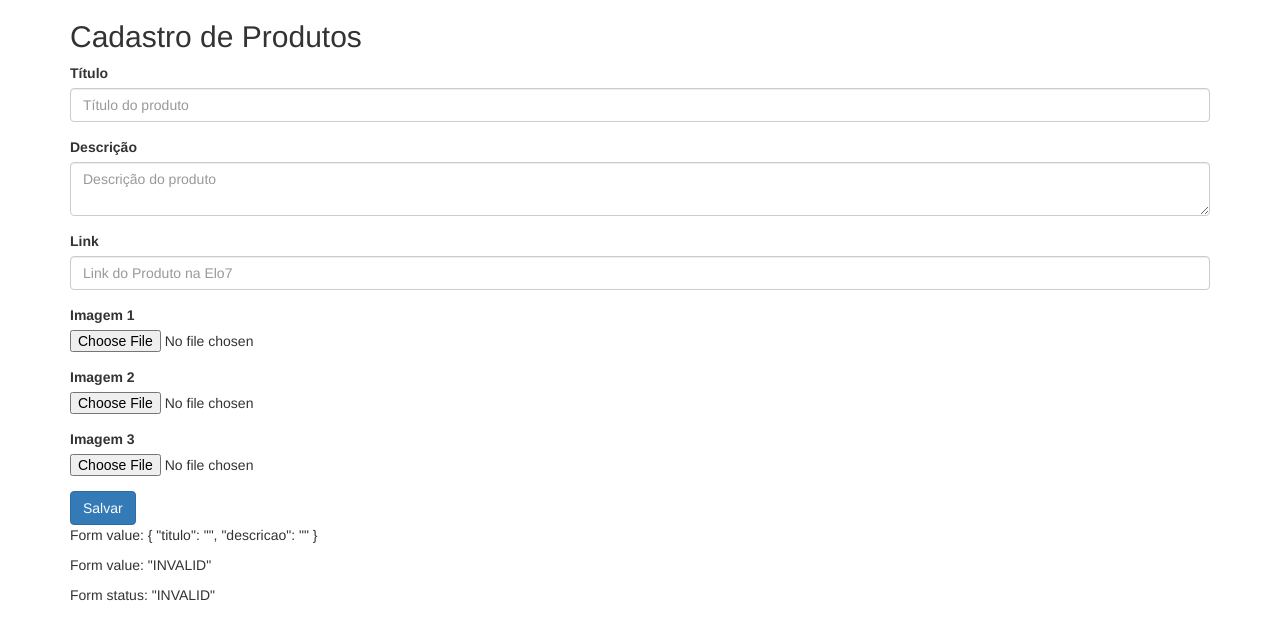
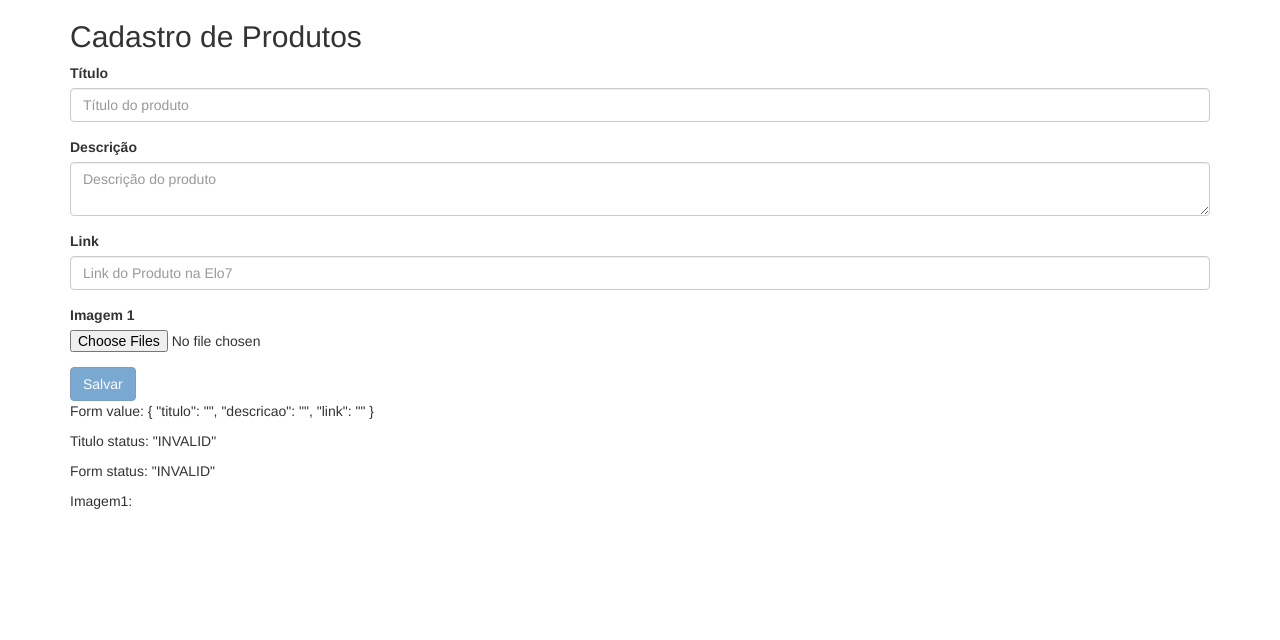
Before and after one commit to moraisvinny/piccoli-vestiti, an Angular app: page / in a window 1280 px wide. Shown: the top 640 px of the page. Built offline with nearby package versions, Linux system fonts and the light colour scheme.

Commit message:
finalizando formulario com validacoes

```diff
--- a/src/app/cadastro-produtos/cadastro-produtos.component.html
+++ b/src/app/cadastro-produtos/cadastro-produtos.component.html
@@ -6,36 +6,33 @@
     <div class="form-group" [ngClass]="{'has-error': produtoForm.get('titulo').invalid && produtoForm.get('titulo').touched }">
       <label for="titulo" class="control-label">Título</label>
       <input type="text" id="titulo" class="form-control" formControlName="titulo" placeholder="Título do produto">
-
       <small *ngIf="produtoForm.get('titulo').invalid && produtoForm.get('titulo').touched " class="form-text text-danger">Título é obrigatório</small>
     </div>
-    <div class="form-group">
+    <div class="form-group" [ngClass]="{'has-error':produtoForm.get('descricao').invalid && produtoForm.get('descricao').touched}">
       <label for="descricao" class="control-label">Descrição</label>
       <textarea class="form-control" id="descricao" formControlName="descricao" placeholder="Descrição do produto" maxlength="400"></textarea>
+      <small *ngIf="produtoForm.get('descricao').invalid && produtoForm.get('descricao').touched " class="form-text text-danger">Descrição é obrigatória</small>
     </div>
-    <div class="form-group">
-      <label for="link">Link</label>
-      <input type="text" class="form-control" name="link" id="link" placeholder="Link do Produto na Elo7">
-    </div>
-    <div class="form-group">
-      <label for="imagem1">Imagem 1</label>
-      <input type="file" id="imagem1">
+    <div class="form-group" [ngClass]="{'has-error': produtoForm.get('link').invalid && produtoForm.get('link').touched}">
+      <label for="link" class="control-label">Link</label>
+      <input type="url" class="form-control" formControlName="link" id="link" placeholder="Link do Produto na Elo7">
+      <small *ngIf="produtoForm.get('link').invalid && produtoForm.get('link').touched " class="form-text text-danger">Link é obrigatório</small>
     </div>
 
-    <div class="form-group">
-      <label for="imagem2">Imagem 2</label>
-      <input type="file" id="imagem2">
+    <div class="form-group" [ngClass]="{'has-error':arquivoInvalido || quantidadeArquivosInvalida}">
+      <label for="imagem1" class="control-label">Imagem 1</label>
+      <input type="file" id="imagem1" (change)="populaArquivos($event)" accept="image/*" multiple>
+      <small *ngIf="arquivoInvalido" class="form-text text-danger">Escolha apenas arquivos do tipo imagem</small>
+      <small *ngIf="quantidadeArquivosInvalida" class="form-text text-danger">Escolha no máximo 2 imagens</small>
     </div>
 
-    <div class="form-group">
-      <label for="imagem3">Imagem 3</label>
-      <input type="file" id="imagem3">
-    </div>
 
-    <button id="botao-salvar" type="submit" class="btn btn-primary">Salvar</button>
+
+    <button id="botao-salvar" type="submit" class="btn btn-primary" [disabled]="!isValidForm()" >Salvar</button>
 
     <p>Form value: {{ produtoForm.value | json }}</p>
-    <p>Form value: {{ produtoForm.get('titulo').status | json }}</p>
+    <p>Titulo status: {{ produtoForm.get('titulo').status | json }}</p>
     <p>Form status: {{ produtoForm.status | json }}</p>
+    <p>Imagem1: {{this.imagem1 }}</p>
   </form>
 </div>
--- a/src/app/cadastro-produtos/cadastro-produtos.component.ts
+++ b/src/app/cadastro-produtos/cadastro-produtos.component.ts
@@ -1,5 +1,6 @@
 import { Component, OnInit } from '@angular/core';
 import { FormGroup, FormBuilder, Validators } from '@angular/forms';
+import { Produto } from '../shared/produto-model';
 
 @Component({
   selector: 'app-cadastro-produtos',
@@ -9,6 +10,10 @@ import { FormGroup, FormBuilder, Validators } from '@angular/forms';
 export class CadastroProdutosComponent implements OnInit {
 
   public produtoForm: FormGroup
+  public imagens: File[] = []
+  public arquivoInvalido: boolean
+  public quantidadeArquivosInvalida: boolean
+  public produto: Produto
 
   constructor(private fb: FormBuilder) {
     this.geraForm();
@@ -17,15 +22,63 @@ export class CadastroProdutosComponent implements OnInit {
   ngOnInit() {
   }
 
+  public isValidForm(): boolean {
+
+    return this.produtoForm.valid
+      && this.imagens.length > 0
+      && this.imagens.length < 3
+      && !this.arquivoInvalido
+      && !this.quantidadeArquivosInvalida
+  }
+
   public geraForm(): void {
     this.produtoForm = this.fb.group({
       titulo: ['', Validators.required],
       descricao: ['', Validators.required],
+      link: ['', Validators.required]
     })
   }
 
-  public salvarProduto(): void  {
-    console.log("Salvei produto " + this.produtoForm.value.titulo);
+  public salvarProduto(): void {
+    console.log("Salvei produto " + this.produtoForm.value.titulo)
+
+    this.produto = this.popularProduto();
+    console.log(this.produto);
   }
 
+  public popularProduto(): Produto {
+    return new Produto(
+      this.produtoForm.value.titulo,
+      this.produtoForm.value.descricao,
+      this.produtoForm.value.link,
+      this.imagens
+    )
+
+  }
+
+  public populaArquivos(event: Event): void {
+
+    this.quantidadeArquivosInvalida = false
+    this.imagens = []
+    let arquivos: FileList = (<HTMLInputElement>event.target).files;
+    if (arquivos.length > 2) {
+      this.quantidadeArquivosInvalida = true
+      return
+    }
+    this.arquivoInvalido = false
+    for (let i = 0; i < arquivos.length; i++) {
+      if (!this.isTipoArquivoValido(arquivos[i])) {
+        this.arquivoInvalido = true
+        return
+      }
+      this.imagens.push(arquivos[i])
+    }
+
+  }
+
+  public isTipoArquivoValido(file: File): boolean {
+
+    return file != undefined && file.type.startsWith("image")
+
+  }
 }
--- /dev/null
+++ b/src/app/shared/produto-model.ts
@@ -0,0 +1,9 @@
+export class Produto {
+
+    constructor(
+        public titulo: string,
+        public descricao: string,
+        public link: string,
+        public imagens: File[]
+    ){}
+}
--- a/src/styles.css
+++ b/src/styles.css
@@ -1,3 +1 @@
-.input-error {
-    border-color: #a94442;
-}
+/* You can add global styles to this file, and also import other style files */
```
